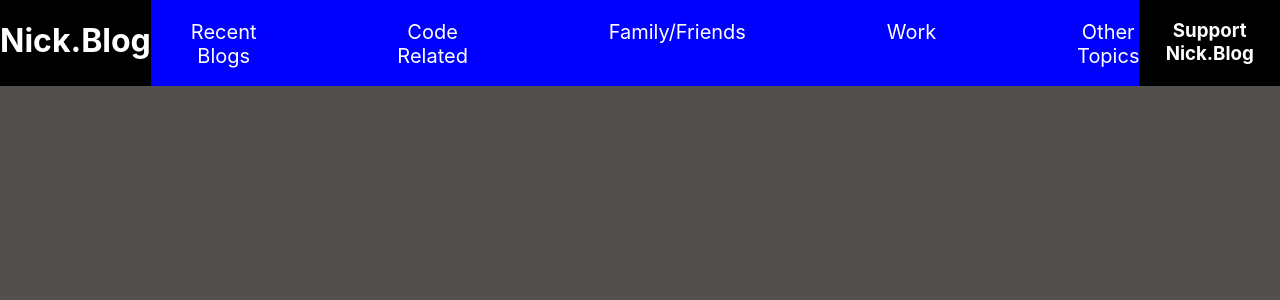
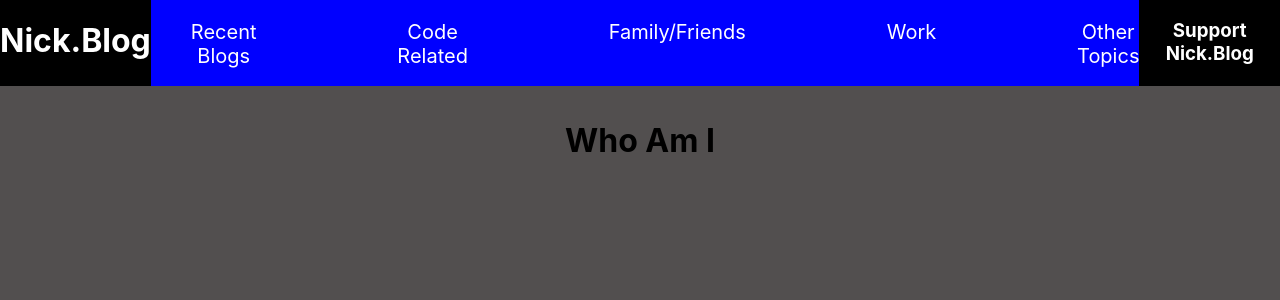
Before and after one commit to CoderNamedNick/Blog, a React (Create React App) app: page / in a window 1280 px wide. Shown: the top 300 px of the page. Built offline with nearby package versions, Linux system fonts and the light colour scheme.

Commit message:
finished header making intro

```diff
--- a/src/Welcome.js
+++ b/src/Welcome.js
@@ -2,7 +2,8 @@ import React from "react";
 
 const Welcome = () => {
   return(
-    <div className="Main-welcome-div">
+    <div>
+      <div className="Header-welcome-div">
         <h1>Nick.Blog</h1>
         <div className="list-div">
           <ul className="welcome-list">
@@ -15,6 +16,10 @@ const Welcome = () => {
         </div>
         <h3>Support Nick.Blog</h3>
       </div>
+      <div className="intro-div">
+        <h1>Who Am I</h1>
+      </div>
+    </div>
   )
 }
 
--- a/src/index.css
+++ b/src/index.css
@@ -18,7 +18,7 @@ code {
   width: 100%;
   height: 100vh;
 }
-.Main-welcome-div {
+.Header-welcome-div {
   position: fixed;
   top: 0;
   width: 100%;
@@ -54,3 +54,6 @@ code {
     display: none; /* Hide h1 and h3 at 500px or less */
   }
 }
+.intro-div{
+  padding-top: 100px;
+}
```
Lines whose indentation alone changed are shown as unchanged.
